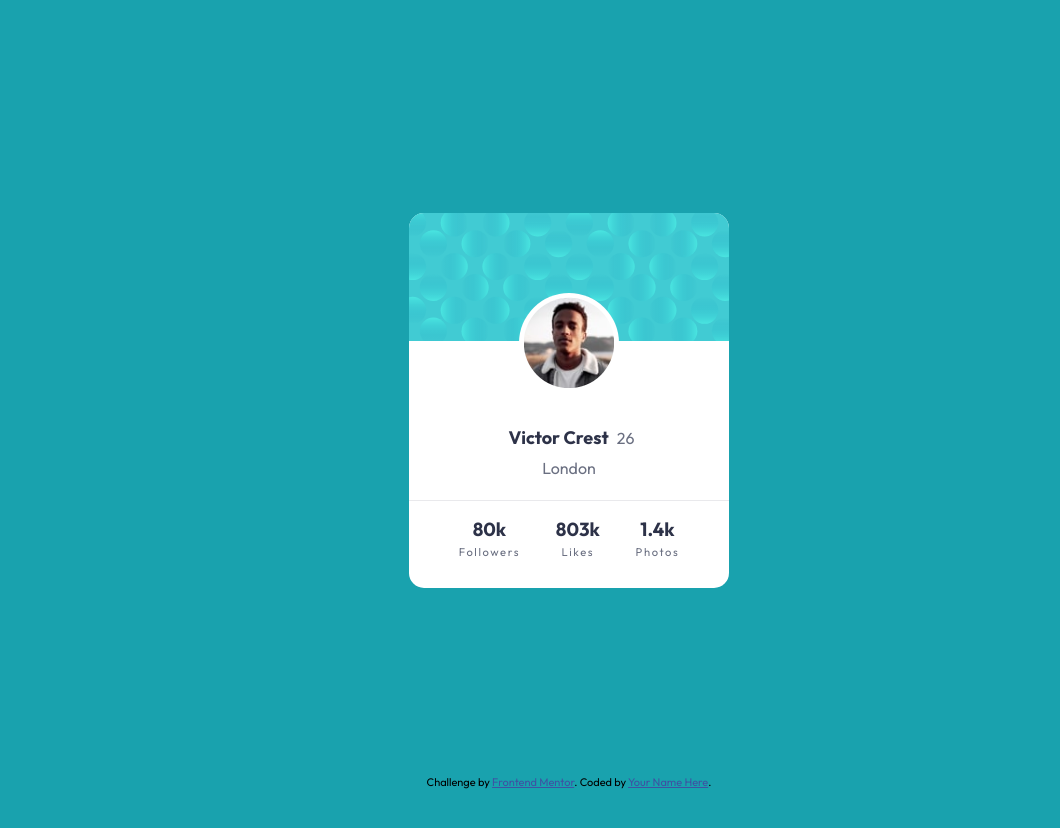
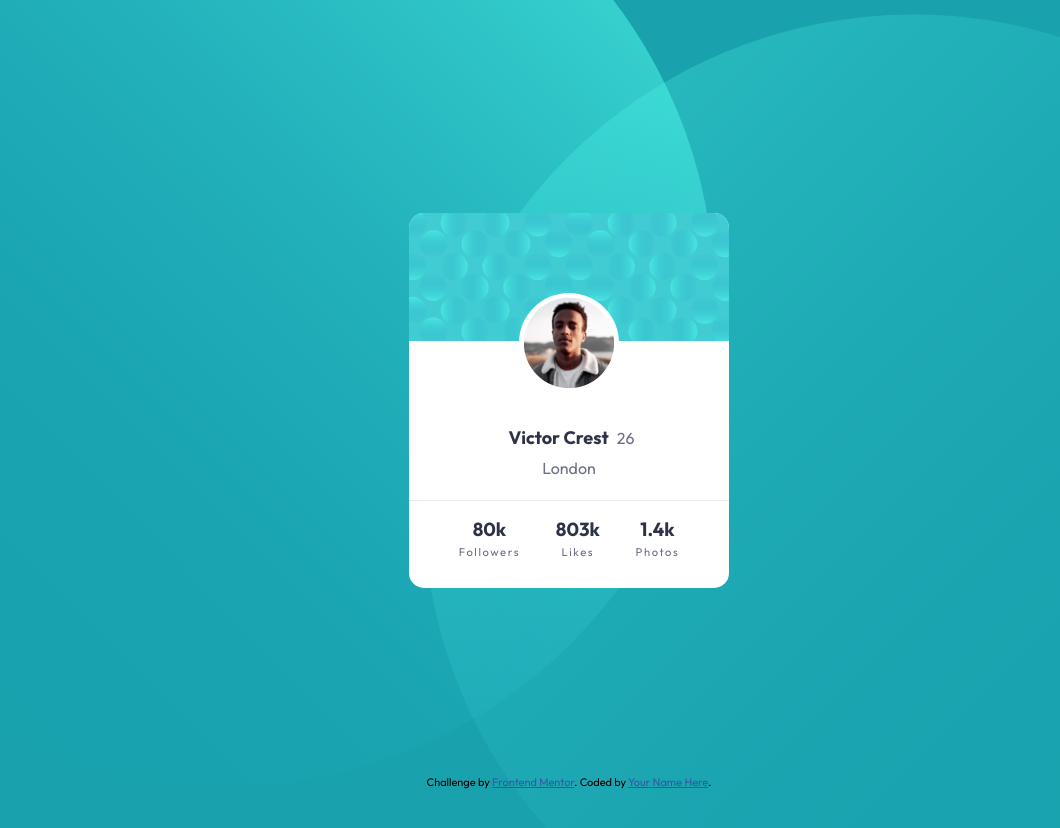
Before and after one commit to Cupicu/fm_card-user-challenge, a plain HTML site: page index.html in a window 1280 px wide. Shown: the top 828 px of the page, without its empty margins (71-1131 px from the left). Drawn offline with Linux system fonts and the light colour scheme; the site is published under a folder, as on GitHub Pages, so addresses that start at the root find nothing.

Commit message:
Solution

```diff
--- a/index.html
+++ b/index.html
@@ -16,8 +16,8 @@
   </style>
 </head>
 <body>
-  <img class="bg__top" src="/images/bg-pattern-top.svg" alt="bg-top">
-  <img class="bg__bottom" src="/images/bg-pattern-bottom.svg" alt="bg-top">
+  <img class="bg__top" src="./images/bg-pattern-top.svg" alt="bg-top">
+  <img class="bg__bottom" src="./images/bg-pattern-bottom.svg" alt="bg-top">
 
   <main>
     <img class="card__banner" src="./images/bg-pattern-card.svg" alt="banner">
```
